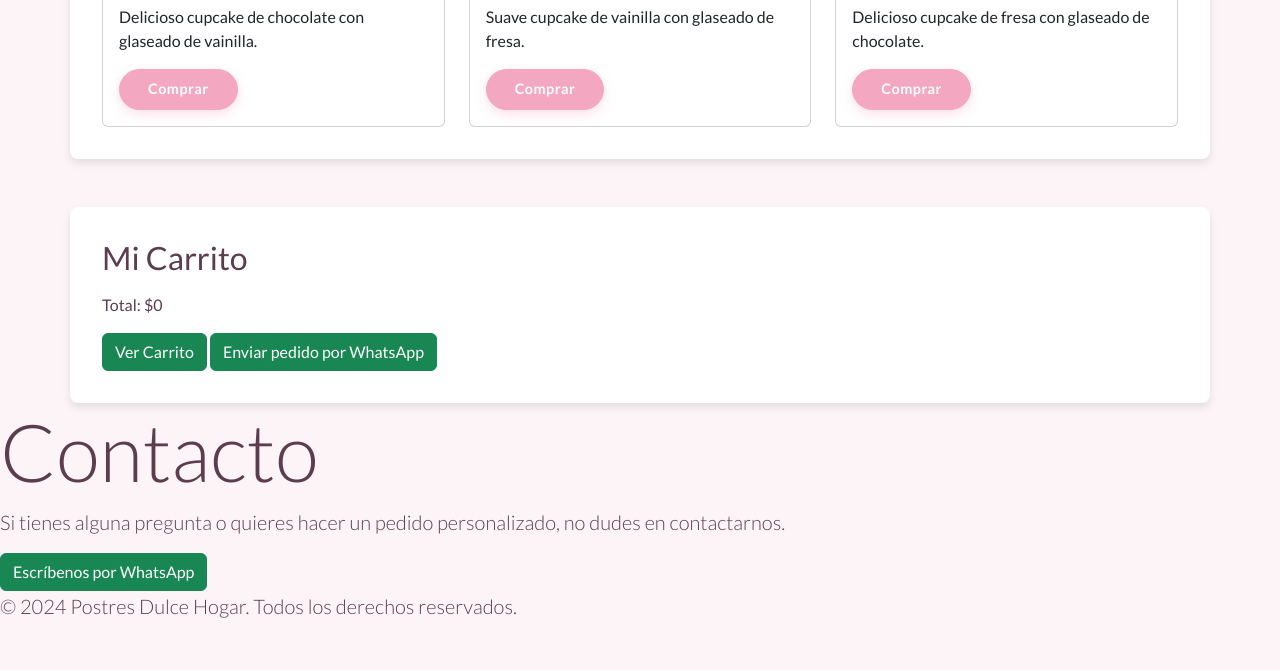
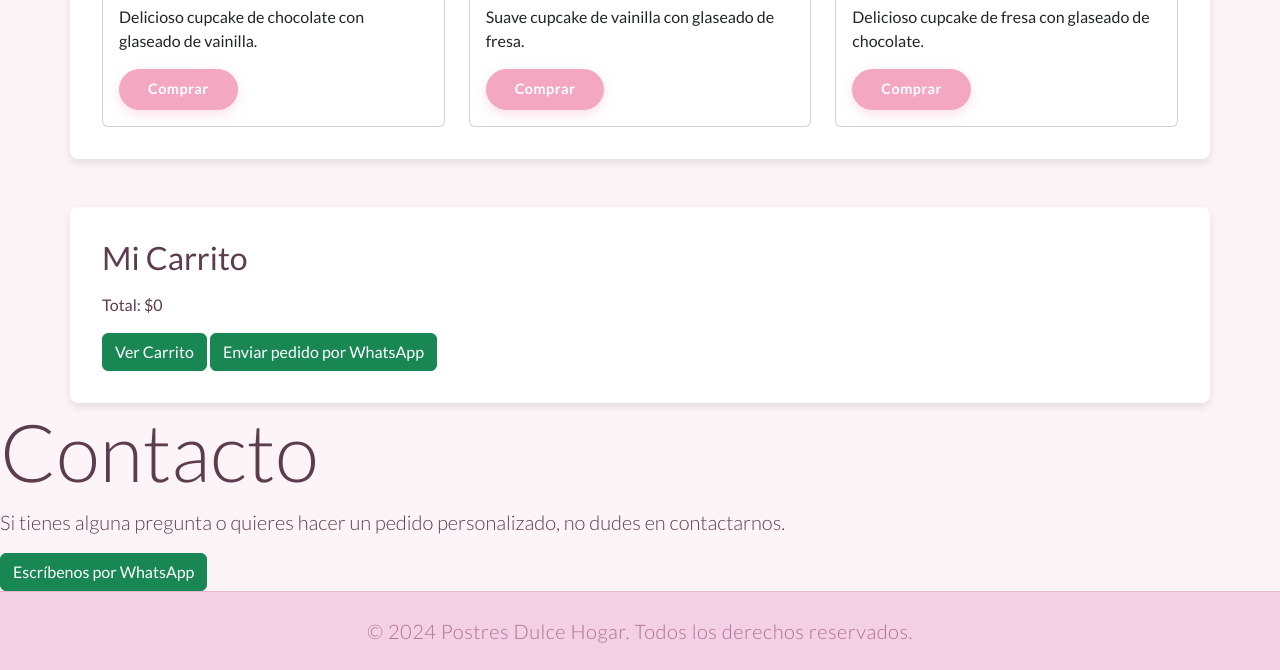
Before and after one commit to victorsin-M/Dulce-Hogar, a plain HTML site: page index.html in a window 1280 px wide. Shown: the part 860-1530 px from the top of the page. Before the commit the page ends 1497 px from the top, so only its background shows below. Drawn offline with nearby package versions, Linux system fonts and the light colour scheme; a script that the page names is missing.

Commit message:
Agregue el css del footer

```diff
--- a/estilos.css
+++ b/estilos.css
@@ -66,3 +66,17 @@ section.container {
         font-size: 2.2rem;
     }
 }
+footer {
+    background-color: #f4d0e4;
+    border-top: 1.5px solid #e8b8cc;
+    text-align: center;
+    padding: 1.5rem 1rem;
+}
+
+footer p {
+    margin: 0;
+    font-size: 0.85rem;
+    color: #b07090;
+    font-weight: 300;
+    letter-spacing: 0.5px;
+}
```
